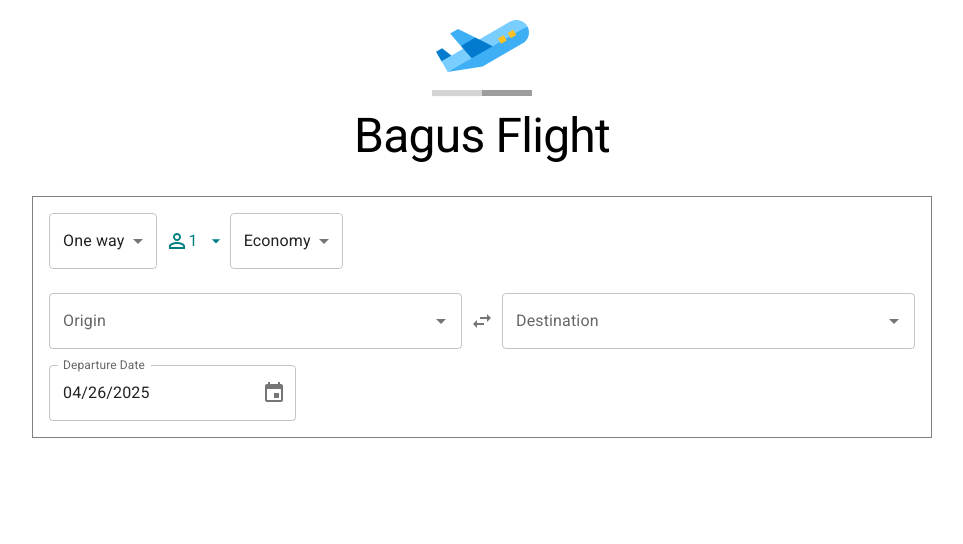
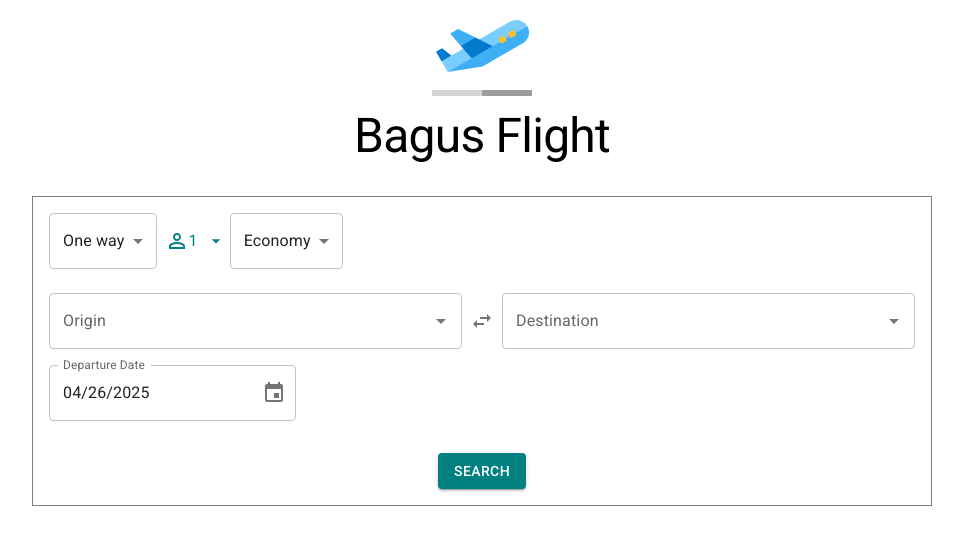
Before and after one commit to priyabagus/googleflight-like-app, a React (Vite) app: page / in a window 1280 px wide. Shown: the top 544 px of the page, without its empty margins (158-1121 px from the left). Built offline with nearby package versions, Linux system fonts and the light colour scheme.

Commit message:
Add button search

```diff
--- a/src/pages/Home/BoxSearchFlight/BoxSearchFlight.module.scss
+++ b/src/pages/Home/BoxSearchFlight/BoxSearchFlight.module.scss
@@ -11,3 +11,8 @@
 .stackFlightDateWrapper {
     margin-top: 1rem;
 }
+
+.searchButtonWrapper {
+    text-align: center;
+    margin-top: 2rem;
+}
--- a/src/pages/Home/BoxSearchFlight/BoxSearchFlight.tsx
+++ b/src/pages/Home/BoxSearchFlight/BoxSearchFlight.tsx
@@ -1,4 +1,4 @@
-import { Box, IconButton, Stack } from '@mui/material'
+import { Box, Button, IconButton, Stack } from '@mui/material'
 import css from './BoxSearchFlight.module.scss'
 import SelectFlightType from './SelectFlightType'
 import SelectCabinClass from './SelectCabinClass'
@@ -18,6 +18,10 @@ export default function BoxSearchFlight () {
       <StackFlightRoute />
 
       <StackFlightDate />
+
+      <Box className={css.searchButtonWrapper}>
+        <Button variant='contained'>Search</Button>
+      </Box>
     </Box>
   )
 }
```
